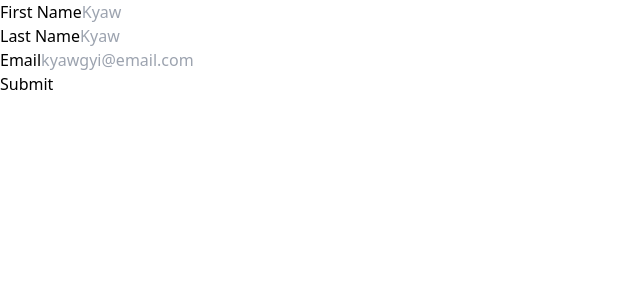
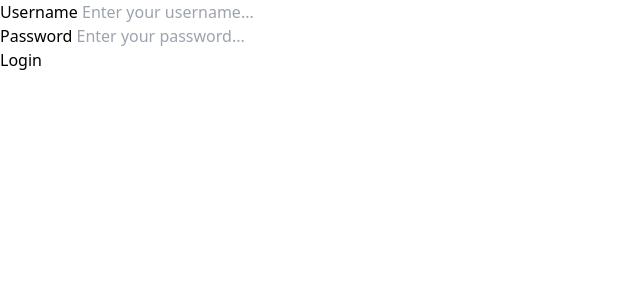
Before and after one commit to burmesesadboi/react-forms, a React (Vite) app: page / in a window 1280 px wide. Shown: the top 300 px of the page, without its empty margins (0-640 px from the left). Built offline with nearby package versions, Linux system fonts and the light colour scheme.

Commit message:
feat: form ui

```diff
--- a/package.json
+++ b/package.json
@@ -11,7 +11,8 @@
   "dependencies": {
     "formik": "^2.2.9",
     "react": "^18.2.0",
-    "react-dom": "^18.2.0"
+    "react-dom": "^18.2.0",
+    "yup": "^1.1.1"
   },
   "devDependencies": {
     "@types/react": "^18.0.28",
--- a/src/App.jsx
+++ b/src/App.jsx
@@ -1,11 +1,11 @@
-// import BasicFormComponent from "./components/basic.form.component.jsx";
-import FormikComponent from "./components/formik.component.jsx";
+import BasicFormComponent from "./components/basic.form.component.jsx";
+// import FormikComponent from "./components/formik.component.jsx";
 
 function App() {
   return (
     <>
-      {/*<BasicFormComponent/>*/}
-      <FormikComponent/>
+      <BasicFormComponent/>
+      {/*<FormikComponent/>*/}
     </>
   );
 }
--- a/src/components/basic.form.component.jsx
+++ b/src/components/basic.form.component.jsx
@@ -1,55 +1,57 @@
-import { useState } from "react";
+// Basic Form but with formik
+import { Field, Form, Formik } from "formik";
 
 const BasicForm = () => {
-  const [formData, setFormData] = useState({
+  const initialValues = {
     username: "",
     password: "",
-  });
-  const handleSubmit = (event) => {
-    event.preventDefault();
-    console.log(formData);
   };
 
-  const handleUserInput = (event) => {
-    /*
-    const objInput = {
-      ...formData,
-      [event.target.name]: event.target.value,
+  const handleSubmit = (values) => {
+    console.log("Values: ", values);
   };
-
-    setFormData(objInput);
-    */
-
-    const { name, value } = event.target;
-    setFormData((prevState) => (prevState = { ...prevState, [name]: value }));
-  };
-
   return (
-    <form onSubmit={handleSubmit}>
-      <label htmlFor="username">
-        Username:
-        <input
-          type="text"
-          value={formData.username || ""}
+    <Formik  initialValues={initialValues} onSubmit={handleSubmit}>
+      <Form className="w-1/4 mx-auto pt-28">
+        <div className="mb-6">
+          <label
+            htmlFor="username"
+            className="block mb-2 text-sm font-medium text-gray-900 dark:text-white after:content-['*'] after:text-red-500 after:font-bold"
+          >
+            Username&#160;
+          </label>
+          <Field
             id="username"
             name="username"
-          onChange={handleUserInput}
+            className="bg-gray-50 border border-gray-300 text-gray-900 text-sm rounded-lg focus:ring-blue-500 focus:border-blue-500 block w-full p-2.5 dark:bg-gray-700 dark:border-gray-600 dark:placeholder-gray-400 dark:text-white dark:focus:ring-blue-500 dark:focus:border-blue-500"
+            placeholder="Enter your username..."
+            required="required"
           />
+        </div>
+        <div className="mb-6">
+          <label
+            htmlFor="password"
+            className="block mb-2 text-sm font-medium text-gray-900 dark:text-white after:content-['*'] after:text-red-500 after:font-bold"
+          >
+            Password&#160;
           </label>
-      <br />
-      <label htmlFor="username">
-        Password:
-        <input
+          <Field
             type="password"
-          value={formData.password || ""}
             id="password"
             name="password"
-          onChange={handleUserInput}
+            className="bg-gray-50 border border-gray-300 text-gray-900 text-sm rounded-lg focus:ring-blue-500 focus:border-blue-500 block w-full p-2.5 dark:bg-gray-700 dark:border-gray-600 dark:placeholder-gray-400 dark:text-white dark:focus:ring-blue-500 dark:focus:border-blue-500"
+            placeholder="Enter your password..."
+            required="required"
           />
-      </label>
-      <br />
-      <button type="submit">Submit</button>
-    </form>
+        </div>
+        <button
+          type="submit"
+          className="text-white bg-blue-700 hover:bg-blue-800 focus:ring-4 focus:outline-none focus:ring-blue-300 font-medium rounded-lg text-sm w-full sm:w-auto px-5 py-2.5 text-center dark:bg-blue-600 dark:hover:bg-blue-700 dark:focus:ring-blue-800"
+        >
+          Login
+        </button>
+      </Form>
+    </Formik>
   );
 };
 
```
Also changed, not shown: 1 other file (tests, documents, lock files or other folders). Lines whose indentation alone changed are shown as unchanged.
